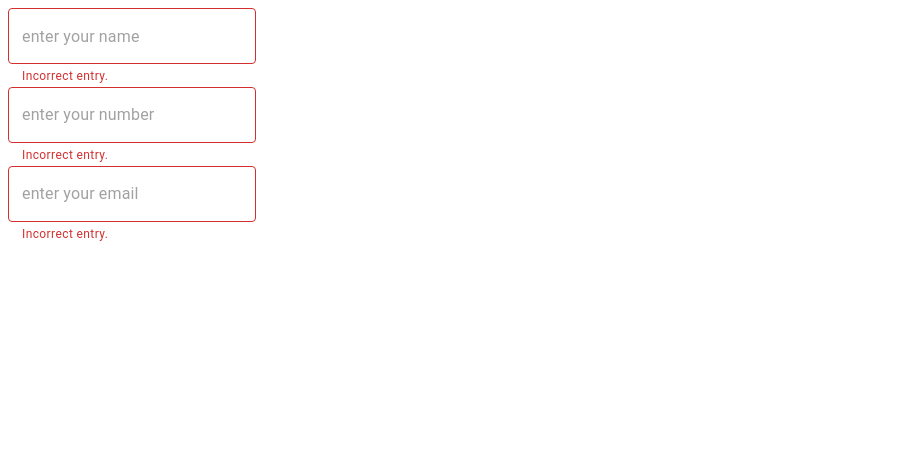
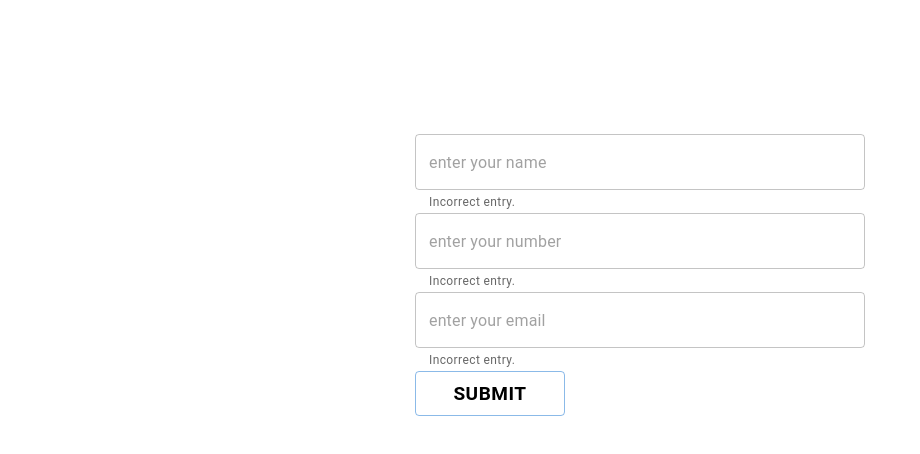
Before and after one commit to jyotirmoy-sinhababu/typescript-test, a React (Vite) app: page / in a window 1280 px wide. Shown: the top 454 px of the page, without its empty margins (0-920 px from the left). Built offline with nearby package versions, Linux system fonts and the light colour scheme.

Commit message:
style added

```diff
--- a/src/components/formComp/FormComp.tsx
+++ b/src/components/formComp/FormComp.tsx
@@ -7,26 +7,40 @@ const FormComp = () => {
         <FormGroup>
           <TextField
             type='name'
-            error
+            error={false}
             id='filled-error-helper-text'
             helperText='Incorrect entry.'
             placeholder='enter your name'
+            sx={{ color: 'black', width: '450px' }}
           />
           <TextField
             type='number'
-            error
+            error={false}
             id='filled-error-helper-text'
             helperText='Incorrect entry.'
             placeholder='enter your number'
           />
           <TextField
             type='email'
-            error
+            error={false}
             id='filled-error-helper-text'
             helperText='Incorrect entry.'
             placeholder='enter your email'
           />
         </FormGroup>
+        <Button
+          sx={{
+            color: 'black',
+            width: '150px',
+            height: '45px',
+            fontSize: '19px',
+            fontWeight: '600',
+          }}
+          type='submit'
+          variant='outlined'
+        >
+          Submit
+        </Button>
       </FormControl>
     </form>
   );
--- a/src/pages/formPage/FormPage.tsx
+++ b/src/pages/formPage/FormPage.tsx
@@ -2,7 +2,15 @@ import FormComp from '../../components/formComp/FormComp';
 
 const FormPage = () => {
   return (
-    <div>
+    <div
+      style={{
+        display: 'flex',
+        justifyContent: 'center',
+        alignContent: 'center',
+        paddingTop: '10%',
+        gap: '25px',
+      }}
+    >
       <FormComp />
     </div>
   );
```
